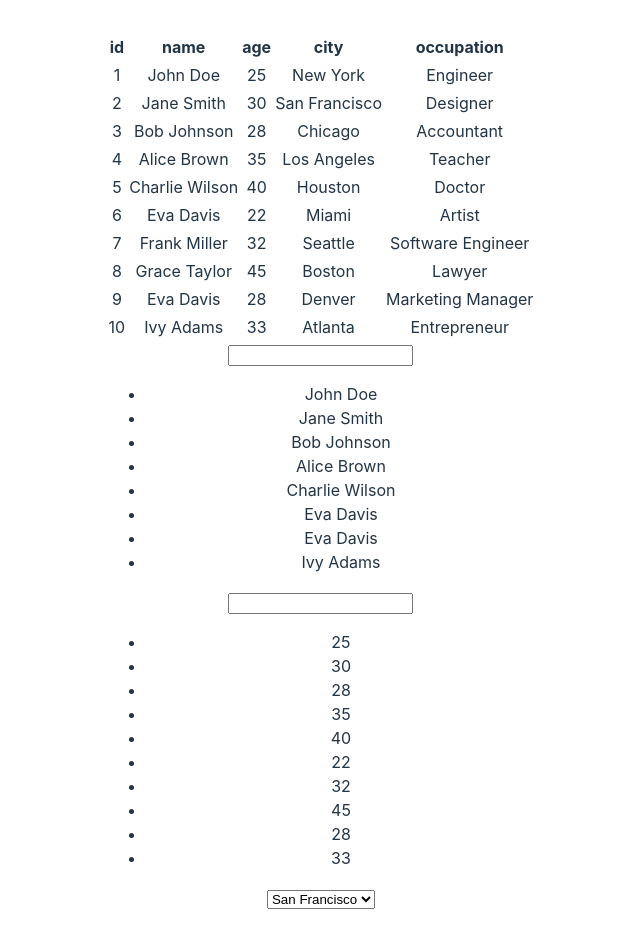
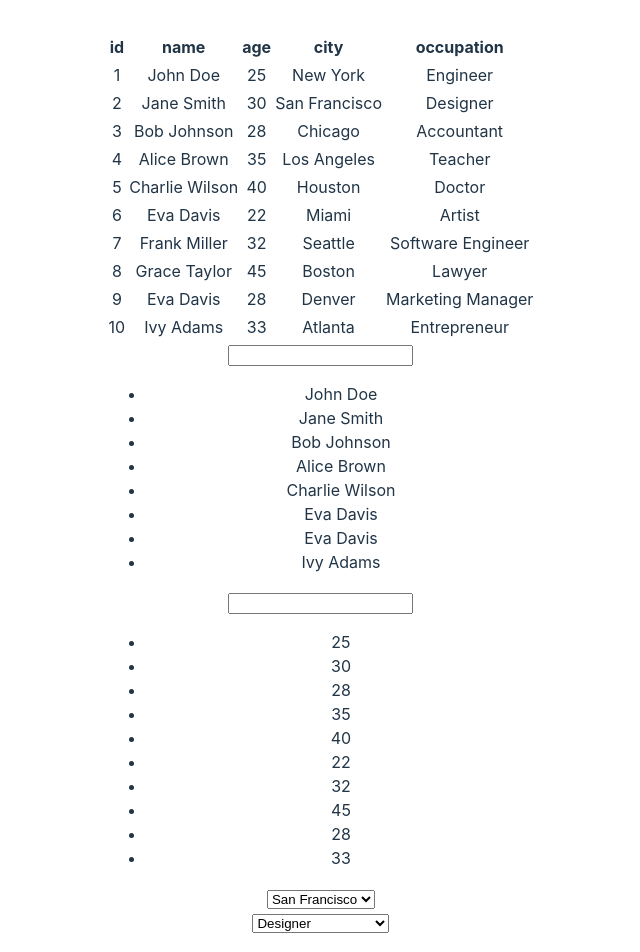
Before and after one commit to faizanhameed103/midterm, a React (Vite) app: page / in a window 1280 px wide. Shown: the top 952 px of the page, without its empty margins (319-959 px from the left). Built offline with nearby package versions, Linux system fonts and the light colour scheme.

Commit message:
Integrate dropdown filter for City and Occupation

```diff
--- a/src/App.jsx
+++ b/src/App.jsx
@@ -5,6 +5,8 @@ import './App.css'
 import First from './First'
 import Second from './Second'
 import MyTable from './MyTable'
+import Third from './Third'
+import Fourth from './Fourth'
 
 function App() {
   const [count, setCount] = useState(0)
@@ -40,6 +42,8 @@ function App() {
             <MyTable/>
             <First/>
             <Second/>
+            <Third/>
+            <Fourth/>
 
     </>
   )
--- /dev/null
+++ b/src/Fourth.jsx
@@ -0,0 +1,19 @@
+function Fourth(){
+    return(
+        <select>
+  <option value="Engineer">Engineer</option>
+  <option value="Designer" selected>Designer</option>
+  <option value="Accountant">Accountant</option>
+  <option value="Teacher">Teacher</option>
+  <option value="Doctor">Doctor</option>
+  <option value="Artist">Artist</option>
+  <option value="Software Engineer">Software Engineer</option>
+  <option value="Lawyer">Lawyer</option>
+  <option value="Marketing Manager">Marketing Manager</option>
+  <option value="Entrepreneur">Entrepreneur</option>
+
+
+</select>
+    )
+}
+export default Fourth
--- a/src/Second.jsx
+++ b/src/Second.jsx
@@ -22,18 +22,7 @@ class Second extends React.Component {
       return (<div>
         <input value={this.state.input} type="text" onChange={this.onChangeHandler.bind(this)}/>
           <ul>{list}</ul>
-          <select>
-                    <option value="New York">New York</option>
-                    <option value="San Francisco" selected>San Francisco</option>
-                    <option value="Los Angeles">Los Angeles</option>
-                    <option value="Houston">Houston</option>
-                    <option value="Chicago">Chicago</option>
-                    <option value="Chicago">Chicago</option>
-                    <option value="Chicago">Chicago</option>
-                    <option value="Chicago">Chicago</option>
-                    <option value="Chicago">Chicago</option>
-                    <option value="Chicago">Chicago</option>
-                </select>
+
         </div>)
     }
   }
--- /dev/null
+++ b/src/Third.jsx
@@ -0,0 +1,31 @@
+import React from 'react'
+class Third extends React.Component {
+    constructor(){
+      super();
+      this.state ={
+        users: ['New York','San Francisco','Chicago','Los Angeles','Houston','Miami','Seattle','Boston','Denver','Atlanta'],
+      }
+    }
+
+    render (){
+
+      return (<div>
+        <select>
+  <option value="New York">New York</option>
+  <option value="San Francisco" selected>San Francisco</option>
+  <option value="Chicago">Chicago</option>
+  <option value="Los Angeles">Los Angeles</option>
+  <option value="Houston">Houston</option>
+  <option value="Miami">Miami</option>
+  <option value="Seattle">Seattle</option>
+  <option value="Boston">Boston</option>
+  <option value="Denver">Denver</option>
+  <option value="Atlanta">Atlanta</option>
+
+
+</select>
+
+        </div>)
+    }
+  }
+  export default Third
```
